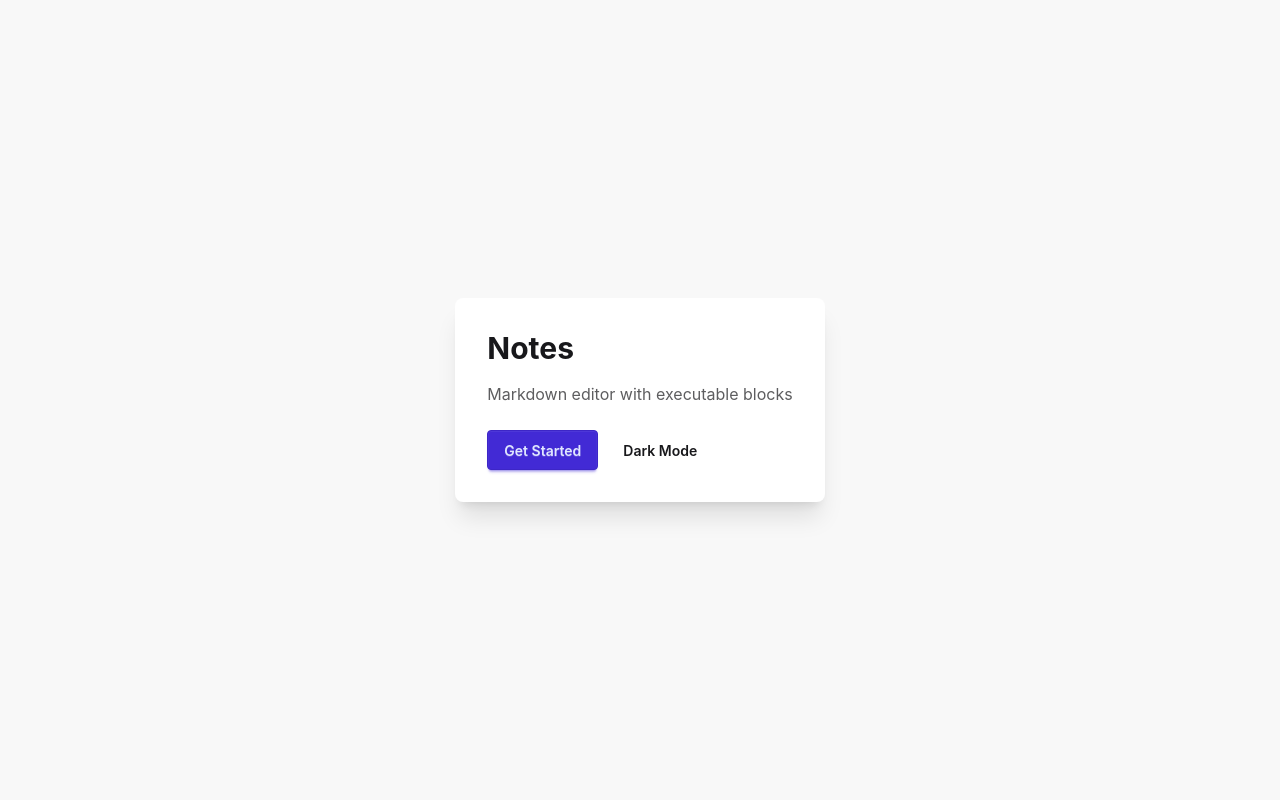
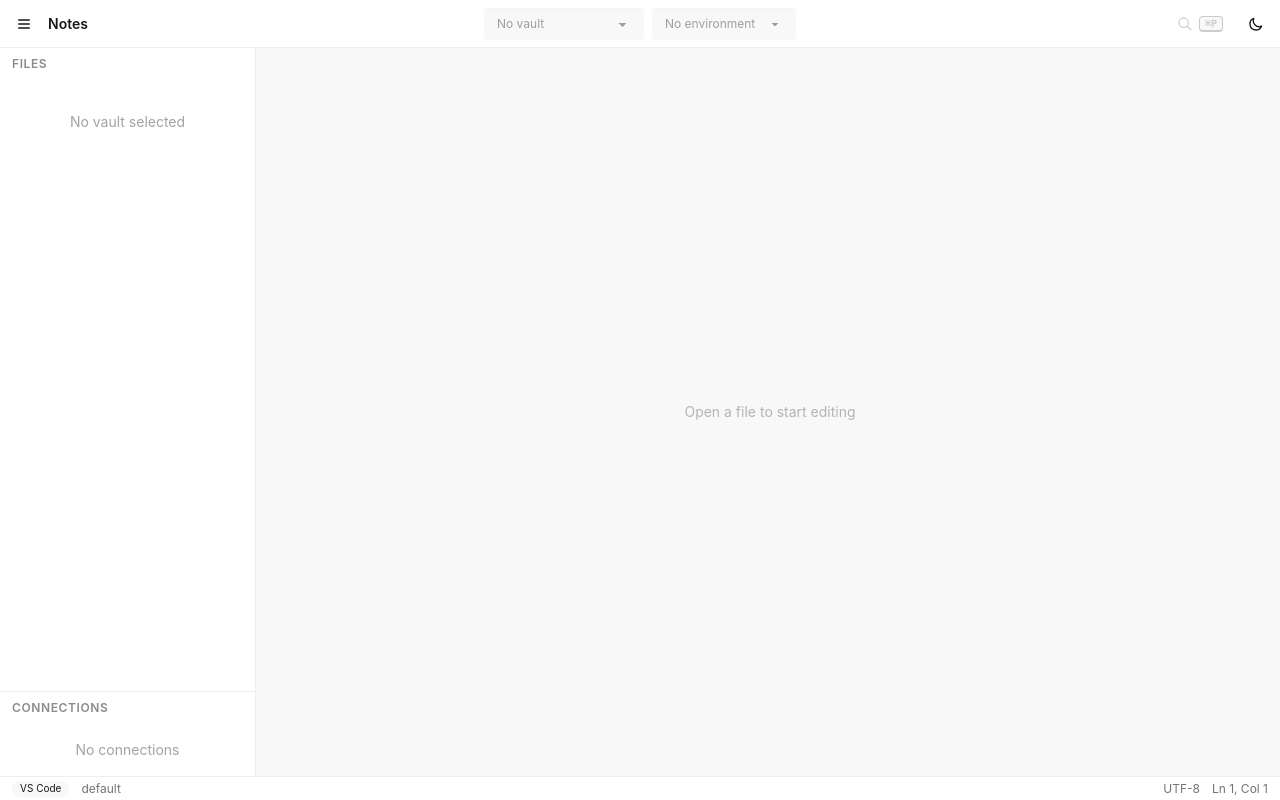
Before and after one commit to gandarfh/httui-notes, a React (Vite) app: page / in a window 1280 px wide. Built offline with nearby package versions, Linux system fonts and the light colour scheme; the HTML template or start-up script is replaced by a standard one.

Commit message:
feat: implement Epic 09 UI Shell & Theme layout

```diff
--- a/src/App.tsx
+++ b/src/App.tsx
@@ -1,24 +1,7 @@
-import { useTheme } from "./hooks/useTheme";
+import { AppShell } from "@/components/layout";
 
 function App() {
-  const { theme, toggleTheme } = useTheme();
-
-  return (
-    <div className="min-h-screen bg-base-200 flex items-center justify-center">
-      <div className="card bg-base-100 shadow-xl p-8">
-        <h1 className="text-3xl font-bold text-base-content mb-4">Notes</h1>
-        <p className="text-base-content/70 mb-6">
-          Markdown editor with executable blocks
-        </p>
-        <div className="flex gap-2">
-          <button className="btn btn-primary">Get Started</button>
-          <button className="btn btn-ghost" onClick={toggleTheme}>
-            {theme === "dark" ? "Light Mode" : "Dark Mode"}
-          </button>
-        </div>
-      </div>
-    </div>
-  );
+  return <AppShell />;
 }
 
 export default App;
--- /dev/null
+++ b/src/components/layout/AppShell.tsx
@@ -0,0 +1,83 @@
+import { useState, useCallback, useEffect, useRef } from "react";
+import { TopBar } from "./TopBar";
+import { Sidebar } from "./Sidebar";
+import { StatusBar } from "./StatusBar";
+
+const SIDEBAR_MIN = 200;
+const SIDEBAR_MAX = 500;
+const SIDEBAR_DEFAULT = 256;
+
+export function AppShell() {
+  const [sidebarOpen, setSidebarOpen] = useState(true);
+  const [sidebarWidth, setSidebarWidth] = useState(SIDEBAR_DEFAULT);
+  const isResizing = useRef(false);
+
+  const toggleSidebar = useCallback(() => {
+    setSidebarOpen((prev) => !prev);
+  }, []);
+
+  // Ctrl+B to toggle sidebar
+  useEffect(() => {
+    const handler = (e: KeyboardEvent) => {
+      if ((e.ctrlKey || e.metaKey) && e.key === "b") {
+        e.preventDefault();
+        toggleSidebar();
+      }
+    };
+    window.addEventListener("keydown", handler);
+    return () => window.removeEventListener("keydown", handler);
+  }, [toggleSidebar]);
+
+  // Resize sidebar by dragging divider
+  const startResize = useCallback((e: React.MouseEvent) => {
+    e.preventDefault();
+    isResizing.current = true;
+    document.body.style.cursor = "col-resize";
+    document.body.style.userSelect = "none";
+
+    const onMouseMove = (e: MouseEvent) => {
+      if (!isResizing.current) return;
+      const newWidth = Math.min(SIDEBAR_MAX, Math.max(SIDEBAR_MIN, e.clientX));
+      setSidebarWidth(newWidth);
+    };
+
+    const onMouseUp = () => {
+      isResizing.current = false;
+      document.body.style.cursor = "";
+      document.body.style.userSelect = "";
+      document.removeEventListener("mousemove", onMouseMove);
+      document.removeEventListener("mouseup", onMouseUp);
+    };
+
+    document.addEventListener("mousemove", onMouseMove);
+    document.addEventListener("mouseup", onMouseUp);
+  }, []);
+
+  return (
+    <div className="h-screen flex flex-col bg-base-200">
+      <TopBar sidebarOpen={sidebarOpen} onToggleSidebar={toggleSidebar} />
+
+      <div className="flex flex-1 overflow-hidden">
+        {/* Sidebar */}
+        {sidebarOpen && (
+          <>
+            <Sidebar width={sidebarWidth} />
+            <div
+              className="w-1 cursor-col-resize hover:bg-primary/30 active:bg-primary/50 transition-colors"
+              onMouseDown={startResize}
+            />
+          </>
+        )}
+
+        {/* Main content area */}
+        <div className="flex-1 overflow-hidden flex items-center justify-center">
+          <p className="text-base-content/30 text-sm">
+            Open a file to start editing
+          </p>
+        </div>
+      </div>
+
+      <StatusBar />
+    </div>
+  );
+}
--- /dev/null
+++ b/src/components/layout/Sidebar.tsx
@@ -0,0 +1,36 @@
+interface SidebarProps {
+  width: number;
+}
+
+export function Sidebar({ width }: SidebarProps) {
+  return (
+    <div
+      className="bg-base-100 border-r border-base-300 flex flex-col overflow-hidden"
+      style={{ width }}
+    >
+      {/* Files section */}
+      <div className="flex-1 overflow-y-auto">
+        <div className="px-3 py-2">
+          <h3 className="text-xs font-semibold text-base-content/50 uppercase tracking-wider">
+            Files
+          </h3>
+        </div>
+        <div className="px-3 py-8 text-center">
+          <p className="text-sm text-base-content/40">No vault selected</p>
+        </div>
+      </div>
+
+      {/* Connections section */}
+      <div className="border-t border-base-300">
+        <div className="px-3 py-2">
+          <h3 className="text-xs font-semibold text-base-content/50 uppercase tracking-wider">
+            Connections
+          </h3>
+        </div>
+        <div className="px-3 py-4 text-center">
+          <p className="text-sm text-base-content/40">No connections</p>
+        </div>
+      </div>
+    </div>
+  );
+}
--- /dev/null
+++ b/src/components/layout/StatusBar.tsx
@@ -0,0 +1,17 @@
+export function StatusBar() {
+  return (
+    <div className="bg-base-100 border-t border-base-300 h-6 flex items-center justify-between px-3 text-xs text-base-content/60 select-none">
+      {/* Left */}
+      <div className="flex items-center gap-3">
+        <span className="badge badge-ghost badge-xs">VS Code</span>
+        <span>default</span>
+      </div>
+
+      {/* Right */}
+      <div className="flex items-center gap-3">
+        <span>UTF-8</span>
+        <span>Ln 1, Col 1</span>
+      </div>
+    </div>
+  );
+}
--- /dev/null
+++ b/src/components/layout/TopBar.tsx
@@ -0,0 +1,107 @@
+import { useTheme } from "@/hooks/useTheme";
+
+interface TopBarProps {
+  sidebarOpen: boolean;
+  onToggleSidebar: () => void;
+}
+
+export function TopBar({ sidebarOpen, onToggleSidebar }: TopBarProps) {
+  const { theme, toggleTheme } = useTheme();
+
+  return (
+    <div className="navbar bg-base-100 border-b border-base-300 px-2 min-h-0 h-12">
+      {/* Left */}
+      <div className="navbar-start gap-2">
+        <button
+          className="btn btn-ghost btn-sm btn-square"
+          onClick={onToggleSidebar}
+          title={sidebarOpen ? "Hide sidebar (Ctrl+B)" : "Show sidebar (Ctrl+B)"}
+        >
+          <svg
+            xmlns="http://www.w3.org/2000/svg"
+            className="h-4 w-4"
+            fill="none"
+            viewBox="0 0 24 24"
+            stroke="currentColor"
+          >
+            <path
+              strokeLinecap="round"
+              strokeLinejoin="round"
+              strokeWidth={2}
+              d="M4 6h16M4 12h16M4 18h16"
+            />
+          </svg>
+        </button>
+        <span className="font-semibold text-sm">Notes</span>
+      </div>
+
+      {/* Center */}
+      <div className="navbar-center gap-2">
+        <select className="select select-bordered select-sm w-40" disabled>
+          <option>No vault</option>
+        </select>
+        <select className="select select-bordered select-sm w-36" disabled>
+          <option>No environment</option>
+        </select>
+      </div>
+
+      {/* Right */}
+      <div className="navbar-end gap-1">
+        <button className="btn btn-ghost btn-sm" disabled>
+          <svg
+            xmlns="http://www.w3.org/2000/svg"
+            className="h-4 w-4"
+            fill="none"
+            viewBox="0 0 24 24"
+            stroke="currentColor"
+          >
+            <path
+              strokeLinecap="round"
+              strokeLinejoin="round"
+              strokeWidth={2}
+              d="M21 21l-6-6m2-5a7 7 0 11-14 0 7 7 0 0114 0z"
+            />
+          </svg>
+          <kbd className="kbd kbd-xs">⌘P</kbd>
+        </button>
+        <button
+          className="btn btn-ghost btn-sm btn-square"
+          onClick={toggleTheme}
+          title={`Switch to ${theme === "dark" ? "light" : "dark"} mode`}
+        >
+          {theme === "dark" ? (
+            <svg
+              xmlns="http://www.w3.org/2000/svg"
+              className="h-4 w-4"
+              fill="none"
+              viewBox="0 0 24 24"
+              stroke="currentColor"
+            >
+              <path
+                strokeLinecap="round"
+                strokeLinejoin="round"
+                strokeWidth={2}
+                d="M12 3v1m0 16v1m9-9h-1M4 12H3m15.364 6.364l-.707-.707M6.343 6.343l-.707-.707m12.728 0l-.707.707M6.343 17.657l-.707.707M16 12a4 4 0 11-8 0 4 4 0 018 0z"
+              />
+            </svg>
+          ) : (
+            <svg
+              xmlns="http://www.w3.org/2000/svg"
+              className="h-4 w-4"
+              fill="none"
+              viewBox="0 0 24 24"
+              stroke="currentColor"
+            >
+              <path
+                strokeLinecap="round"
+                strokeLinejoin="round"
+                strokeWidth={2}
+                d="M20.354 15.354A9 9 0 018.646 3.646 9.003 9.003 0 0012 21a9.003 9.003 0 008.354-5.646z"
+              />
+            </svg>
+          )}
+        </button>
+      </div>
+    </div>
+  );
+}
--- /dev/null
+++ b/src/components/layout/index.ts
@@ -0,0 +1,4 @@
+export { AppShell } from "./AppShell";
+export { TopBar } from "./TopBar";
+export { Sidebar } from "./Sidebar";
+export { StatusBar } from "./StatusBar";
--- a/src/index.css
+++ b/src/index.css
@@ -1,2 +1,10 @@
 @import "tailwindcss";
 @plugin "daisyui";
+
+*,
+*::before,
+*::after {
+  transition-property: background-color, border-color, color;
+  transition-duration: 0.2s;
+  transition-timing-function: ease-in-out;
+}
```
Also changed, not shown: 2 other files (tests, documents, lock files or other folders).
